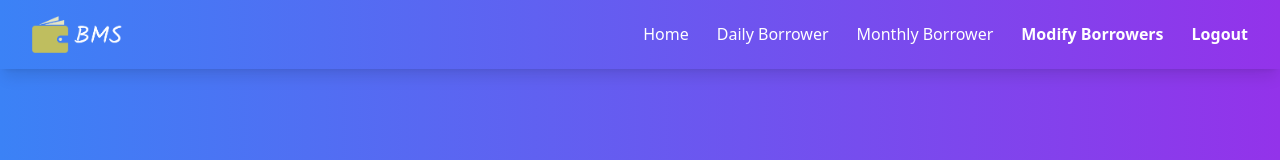
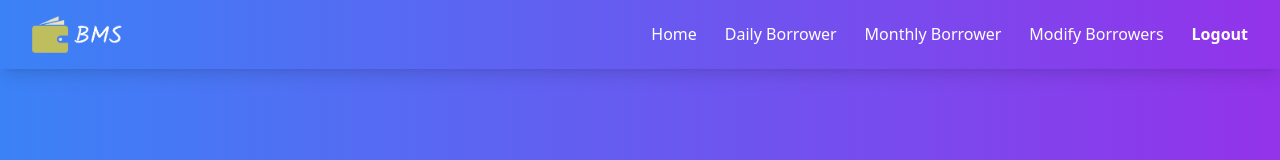
Before and after one commit to gitCommit-Suryansh/BorrowerManagementSystem, a React (Create React App) app: page / in a window 1280 px wide. Shown: the top 160 px of the page. Built offline with nearby package versions, Linux system fonts and the light colour scheme.

Commit message:
todays commit

```diff
--- a/src/features/navigation/Header.jsx
+++ b/src/features/navigation/Header.jsx
@@ -14,7 +14,7 @@ const Header = () => {
             <li><Link to="/home" className="block hover:text-gray-200 transition duration-300">Home</Link></li>
             <li><Link to="/dailyborrower" className="block hover:text-gray-200 transition duration-300">Daily Borrower</Link></li>
             <li><Link to="/monthlyborrower" className="block hover:text-gray-200 transition duration-300">Monthly Borrower</Link></li>
-            <li><Link to="/modifyborrowers" className="block text-white hover:text-gray-200 transition duration-300 font-bold">Modify Borrowers</Link></li>
+            <li><Link to="/modifyborrowers" className="block hover:text-gray-200 transition duration-300">Modify Borrowers</Link></li>
             <li><Link to="/" className="block text-white hover:text-gray-200 transition duration-300 font-bold">Logout</Link></li>
           </ul>
           <div className="md:hidden">
```
